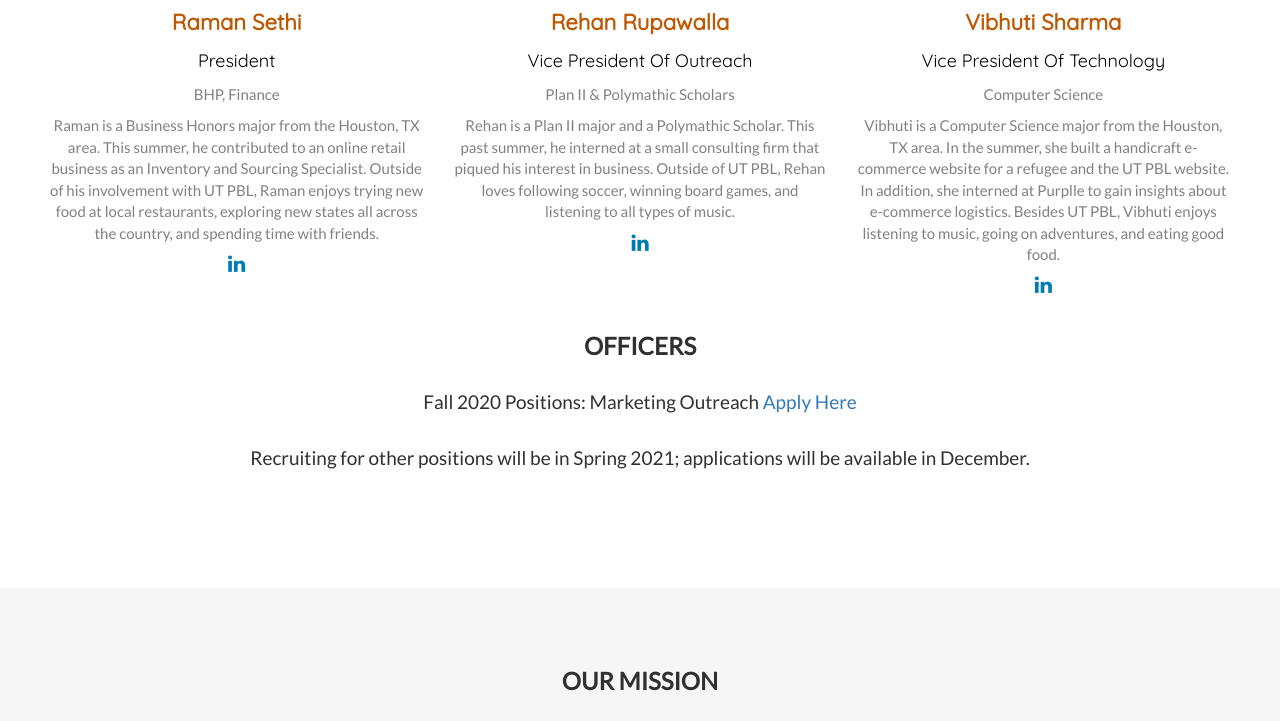
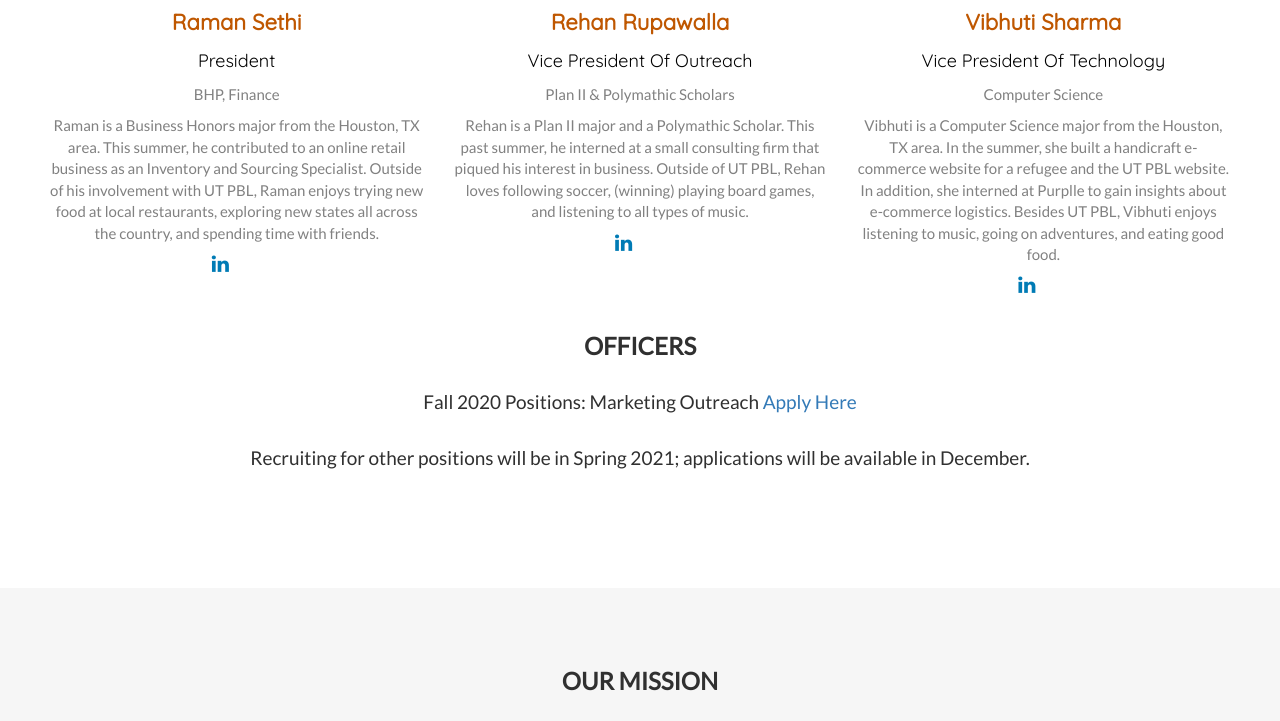
Before and after one commit to utaustinpbl/utaustinpbl.github.io, a plain HTML site: page index.html in a window 1280 px wide. Shown: the part 3469-4190 px from the top of the page. Drawn offline with nearby package versions, Linux system fonts and the light colour scheme.

Commit message:
final changes

```diff
--- a/index.html
+++ b/index.html
@@ -26,7 +26,7 @@
   padding: 0px;
   font-size: 20px;
   width: 50px;
-  text-align: center;
+  text-align: left;
   text-decoration: none;
   color:#007bb5
   margin: 0px 0px;
@@ -44,6 +44,7 @@
 .fa-facebook {
 
   color:#3b5998;
+
 }
 
 .container-fluid fa linkedin {
@@ -463,7 +464,7 @@ color: #00000
         <p>Vice President Of Outreach</p>
 	</div>
 	<p> Plan II & Polymathic Scholars </p>
-	<p>Rehan is a Plan II major and a Polymathic Scholar. This past summer, he interned at a small consulting firm that piqued his interest in business. Outside of UT PBL, Rehan loves following soccer, winning board games, and listening to all types of music.</p>
+	<p>Rehan is a Plan II major and a Polymathic Scholar. This past summer, he interned at a small consulting firm that piqued his interest in business. Outside of UT PBL, Rehan loves following soccer, (winning) playing board games, and listening to all types of music.</p>
 	<a href="http://linkedin.com/in/rehan-rupawalla-a08a5418a"target="_blank" class="fa fa-linkedin"></a>
 
   	 </div>
@@ -541,6 +542,10 @@ color: #00000
       <p>Contact us and we'll get back to you within 24 hours.</p>
       <p><span class="glyphicon glyphicon-map-marker"></span> Austin, Texas</p>
       <p><span class="glyphicon glyphicon-envelope"></span> utaustinpbl@gmail.com</p>
+      <a href="#" target="_blank" class="fa fa-facebook"></a>
+<a href="https://www.linkedin.com/company/utpbl" target="_blank" class="fa fa-linkedin 2"></a>
+<a href="https://www.instagram.com/utaustinpbl/" target="_blank" class="fa fa-instagram"></a>
+
     </div>
     <div class="col-sm-7 slideanim">
       <div class="row">
@@ -570,9 +575,7 @@ color: #00000
   </a>
   <p>UT Austin PBL 2020  </p>
 
-<a href="#" target="_blank" class="fa fa-facebook"></a>
-<a href="https://www.linkedin.com/company/utpbl" target="_blank" class="fa fa-linkedin 2"></a>
-<a href="https://www.instagram.com/utaustinpbl/" target="_blank" class="fa fa-instagram"></a>
+
 
 </footer>
 
```
